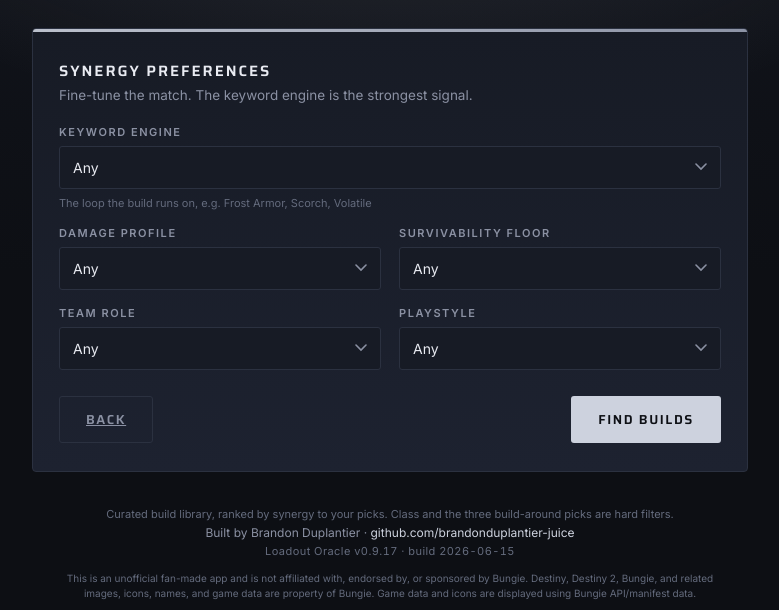
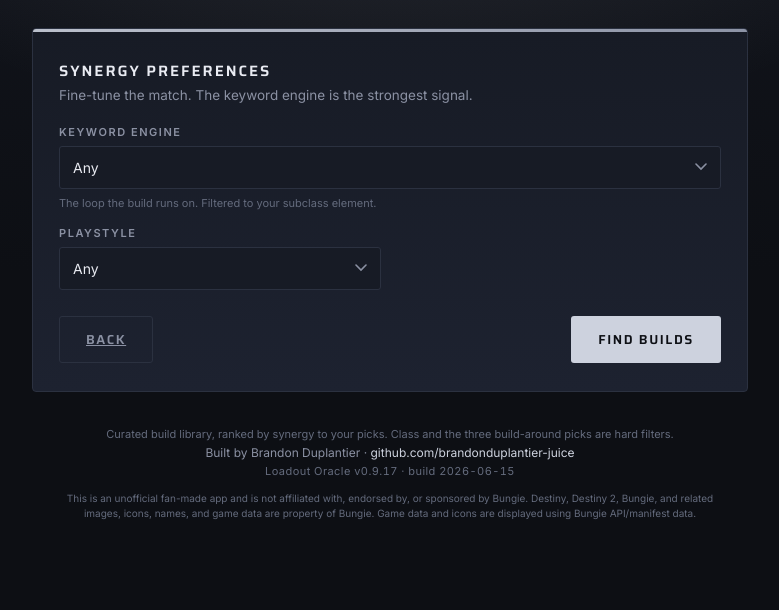
Before and after one commit to brandonduplantier-juice/loadout-oracle, a Flask app: page /synergy in a window 1280 px wide. Shown: the part 169-779 px from the top of the page, without its empty margins (250-1029 px from the left). After the commit the page ends 688 px from the top, so only its background shows below. Run offline with Flask 3, Linux system fonts and the light colour scheme; some libraries are stand-ins or nearby versions.

Commit message:
wizard: new goal vocab, element-filtered engine dropdown, drop redundant synergy fields

```diff
--- a/app.py
+++ b/app.py
@@ -1569,9 +1569,8 @@ def step1():
     session["answers"] = {
         "cls": f.get("cls", "Any"),
         "element": f.get("element", "Any"),
-        "main_goal": f.get("main_goal", "Any"),
-        "second_goal": f.get("second_goal", "Any"),
-        "optional_goal": f.get("optional_goal", "Any"),
+        "goal": f.get("goal", "Any"),
+        "goal2": f.get("goal2", "Any"),
         "activity": f.get("activity", "Any"),
         "build_weapon": f.get("build_weapon", "Any").strip() or "Any",
         "build_exotic_armor": f.get("build_exotic_armor", "Any"),
@@ -1593,19 +1592,28 @@ def focus():
     return render_template("step2.html", o=OPTIONS, a=a, theme=theme(a))
 
 
+def engines_for_element(elem):
+    """The keyword engines legal for a chosen subclass element (plus Any).
+    Prismatic gets only Transcendence; Any element shows them all."""
+    allowed = ["Any"]
+    for name, (eelem, _verbs) in ENGINES.items():
+        if elem in ("Any", eelem):
+            allowed.append(name)
+    return allowed
+
+
 @app.route("/synergy", methods=["GET", "POST"])
 def synergy():
     a = session.get("answers", {})
     if request.method == "POST":
         f = request.form
         a["engine"] = f.get("engine", "Any")
-        a["damage_profile"] = f.get("damage_profile", "Any")
-        a["survivability"] = f.get("survivability", "Any")
-        a["team_role"] = f.get("team_role", "Any")
         a["playstyle"] = f.get("playstyle", "Any")
         session["answers"] = a
         return redirect(url_for("results"))
-    return render_template("step3.html", o=OPTIONS, a=a, theme=theme(a))
+    engines = engines_for_element(a.get("element", "Any"))
+    return render_template("step3.html", o=OPTIONS, a=a, theme=theme(a),
+                           engines=engines)
 
 
 CUR_SLOTS = [
@@ -1685,6 +1693,7 @@ def results():
     a = session.get("answers", {})
     if not a:
         return redirect(url_for("index"))
+    a = _normalize_answers(a)
     pool = [b for b in BUILDS if passes_hard_filters(b, a)]
     ranked = []
     for b in pool:
--- a/data/options.json
+++ b/data/options.json
@@ -16,14 +16,11 @@
  ],
  "goal": [
   "Any",
-  "Max Damage",
-  "Add Clear",
-  "High Survivability",
-  "Ability Spam",
-  "Healing",
-  "Team Buff",
-  "Utility",
-  "Solo"
+  "Single-target",
+  "Add clear",
+  "Survive",
+  "Support",
+  "Ability spam"
  ],
  "activity": [
   "Any",
--- a/templates/step1.html
+++ b/templates/step1.html
@@ -8,9 +8,8 @@
   <div class="grid">
     {{ field('cls', 'Class', o.class, a.get('cls','Any'), hard=True) }}
     {{ field('element', 'Preferred element', o.element, a.get('element','Any'), select_id='element-select') }}
-    {{ field('main_goal', 'Main goal', o.goal, a.get('main_goal','Any')) }}
-    {{ field('second_goal', 'Secondary goal', o.goal, a.get('second_goal','Any')) }}
-    {{ field('optional_goal', 'Optional goal', o.goal, a.get('optional_goal','Any')) }}
+    {{ field('goal', 'Main goal', o.goal, a.get('goal','Any')) }}
+    {{ field('goal2', 'Secondary goal', o.goal, a.get('goal2','Any')) }}
     {{ field('activity', 'Activity', o.activity, a.get('activity','Any')) }}
     <div class="full">
       <div class="field hard">
--- a/templates/step3.html
+++ b/templates/step3.html
@@ -6,10 +6,7 @@
   <h2>Synergy preferences</h2>
   <p class="sub">Fine-tune the match. The keyword engine is the strongest signal.</p>
   <div class="grid">
-    <div class="full">{{ field('engine', 'Keyword engine', o.engine, a.get('engine','Any'), hint='The loop the build runs on, e.g. Frost Armor, Scorch, Volatile') }}</div>
-    {{ field('damage_profile', 'Damage profile', o.damage_profile, a.get('damage_profile','Any')) }}
-    {{ field('survivability', 'Survivability floor', o.survivability, a.get('survivability','Any')) }}
-    {{ field('team_role', 'Team role', o.team_role, a.get('team_role','Any')) }}
+    <div class="full">{{ field('engine', 'Keyword engine', engines, a.get('engine','Any'), hint='The loop the build runs on. Filtered to your subclass element.') }}</div>
     {{ field('playstyle', 'Playstyle', o.playstyle, a.get('playstyle','Any')) }}
   </div>
   <div class="actions">
```
